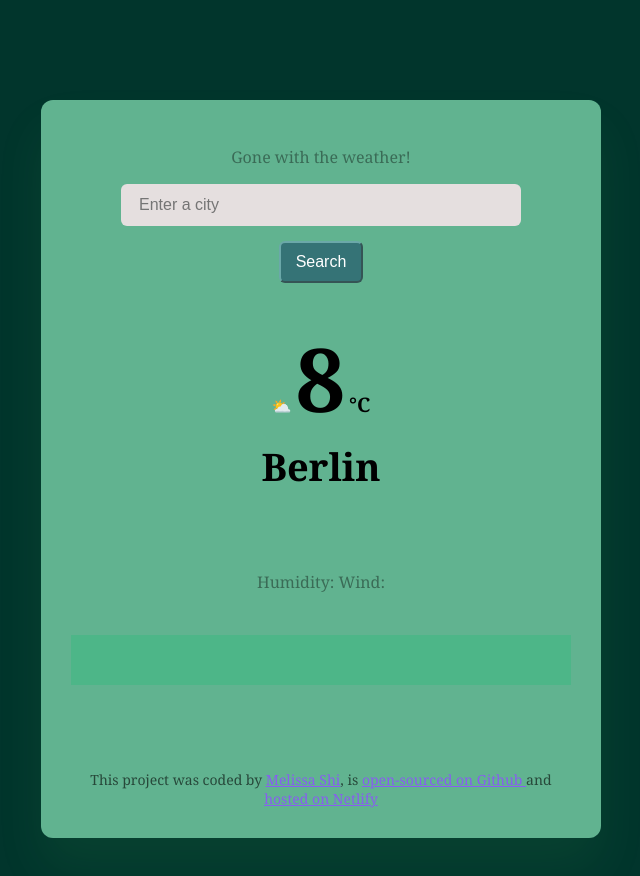
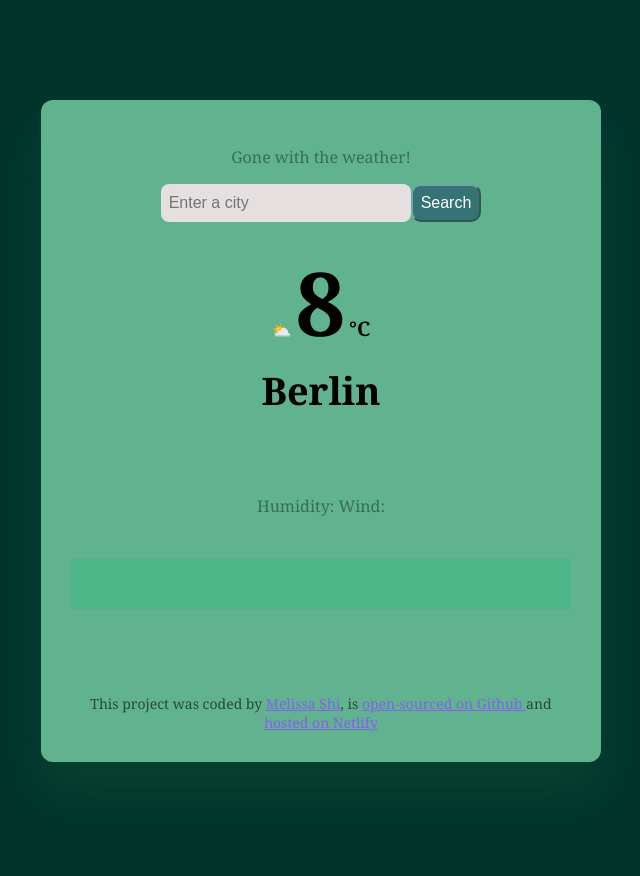
Before and after one commit to Melissa0o0/toll-wetter-app, a plain HTML site: page index.html in a window 1280 px wide. Shown: the whole page, without its empty margins (319-959 px from the left). Drawn offline with nearby package versions, Linux system fonts and the light colour scheme; no server answers.

Commit message:
final touches

```diff
--- a/scr/style.css
+++ b/scr/style.css
@@ -29,27 +29,27 @@ header {
 
   text-align: center;
 }
+#search-form {
+  display: flex;
+  justify-content: center;
+}
 .search-input {
   background-color: #e5dfdf;
   border: none;
-  border-radius: 6px;
-  width: 80%;
+  border-radius: 8px;
+
+  min-width: 250px;
+  padding: 10px 8px;
   font-size: 16px;
-  padding: 12px 18px;
-  display: block;
-  margin: 0 auto;
 }
 
 .search-button {
   background: #357376;
-  padding: 10px 15px;
   border-color: #6ba8a9;
   font-size: 16px;
-  border-radius: 6px;
+  padding: 8px;
+  border-radius: 10px;
   color: white;
-  display: block;
-  justify-self: center;
-  margin: 15px;
 }
 
 main {
```
